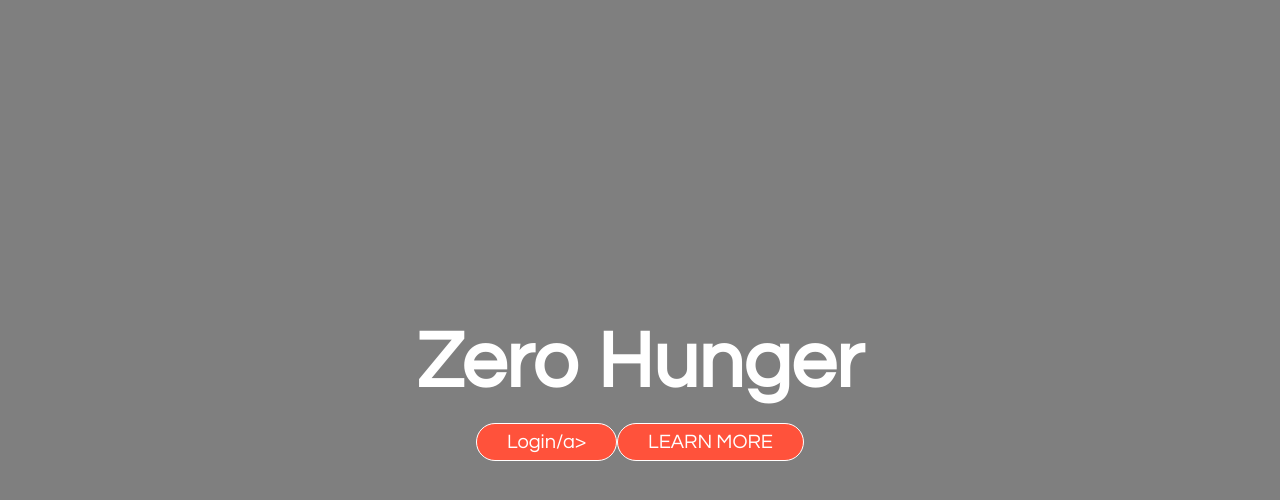
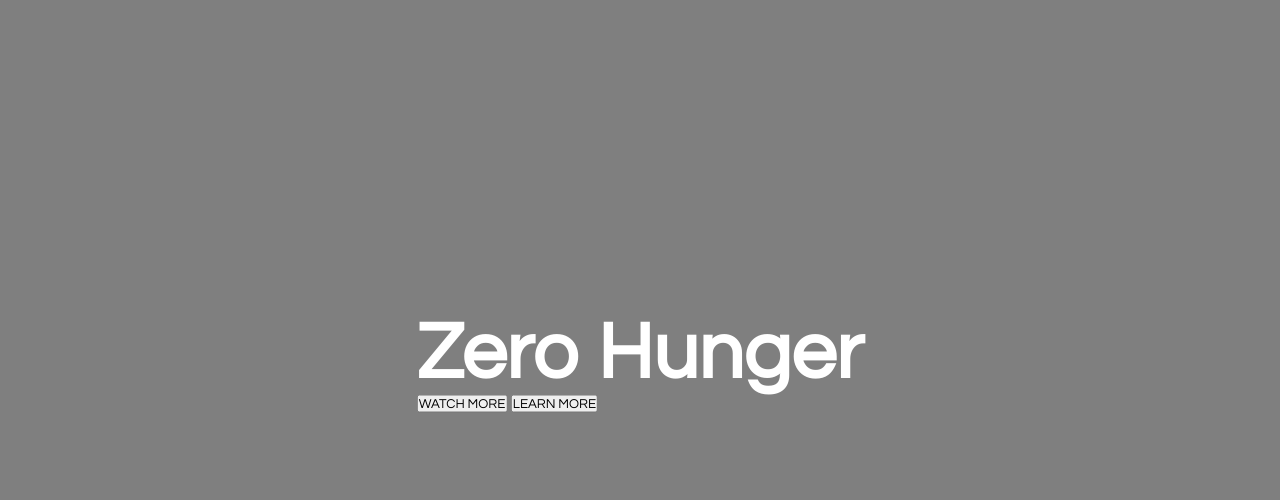
Before and after one commit to sandundilshan/WEB-Conserve-Food-Save-Lives, a plain HTML site: page index.html in a window 1280 px wide. Shown: the part 38-538 px from the top of the page. Drawn offline with Linux system fonts and the light colour scheme.

Commit message:
new update index.html code
new update index.html code

```diff
--- a/index.html
+++ b/index.html
@@ -22,23 +22,18 @@
 
             			</ul>
         		</div>
-		</div>
+
         	<div class="title">
 			<h1>Zero Hunger</h1>
 
-            </ul>
-        </div>
-        <div class="title">
-        	<h1></h1>
-
-        </div>
-        <div class="button">
-        	<a herf="#" class="btn">Login/a>
-        	<a herf="#" class="btn">LEARN MORE</a>
+        <div>
+        	<button type="button"><span></span>WATCH MORE</button>
+		<button type="button"><span></span>LEARN MORE</button>
 
 
 	</div>
-	</<header>
+</div>
+</header>
 
 </body>
 </html>
```
Lines whose indentation alone changed are shown as unchanged.
